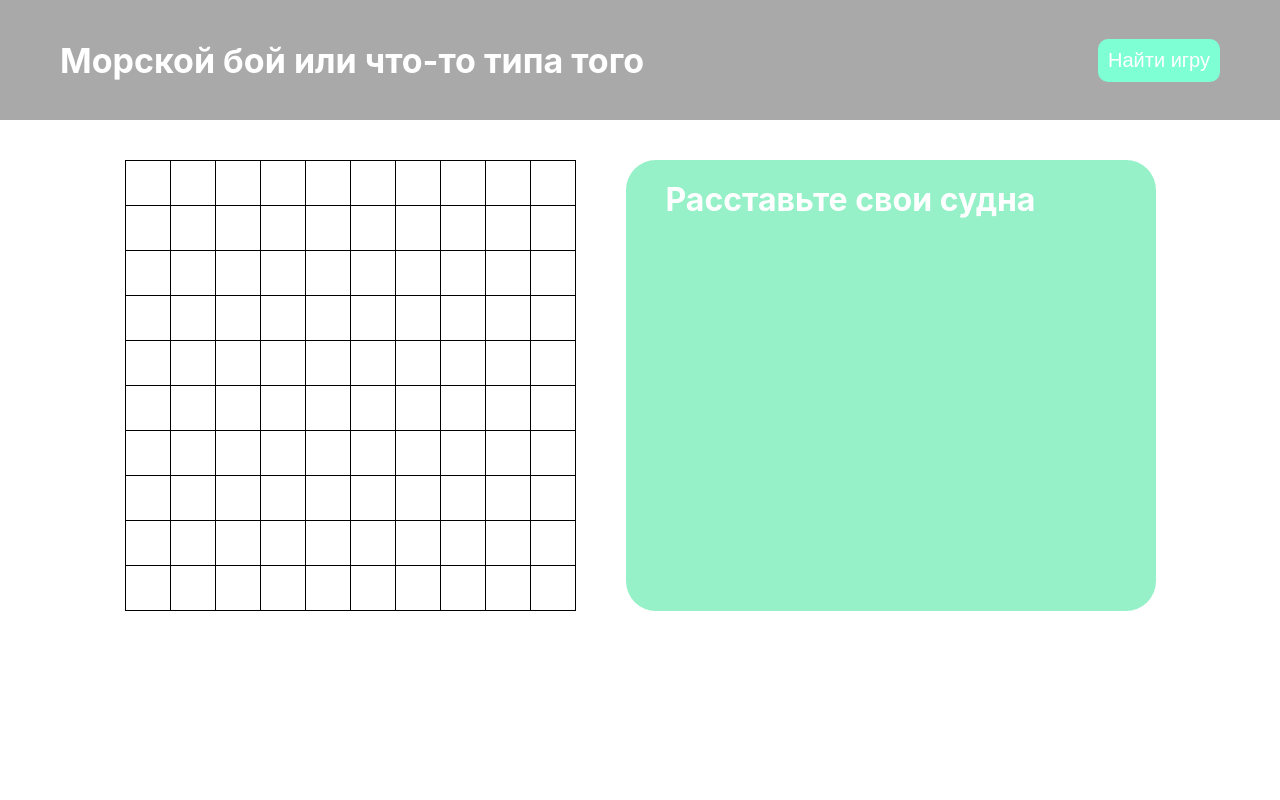
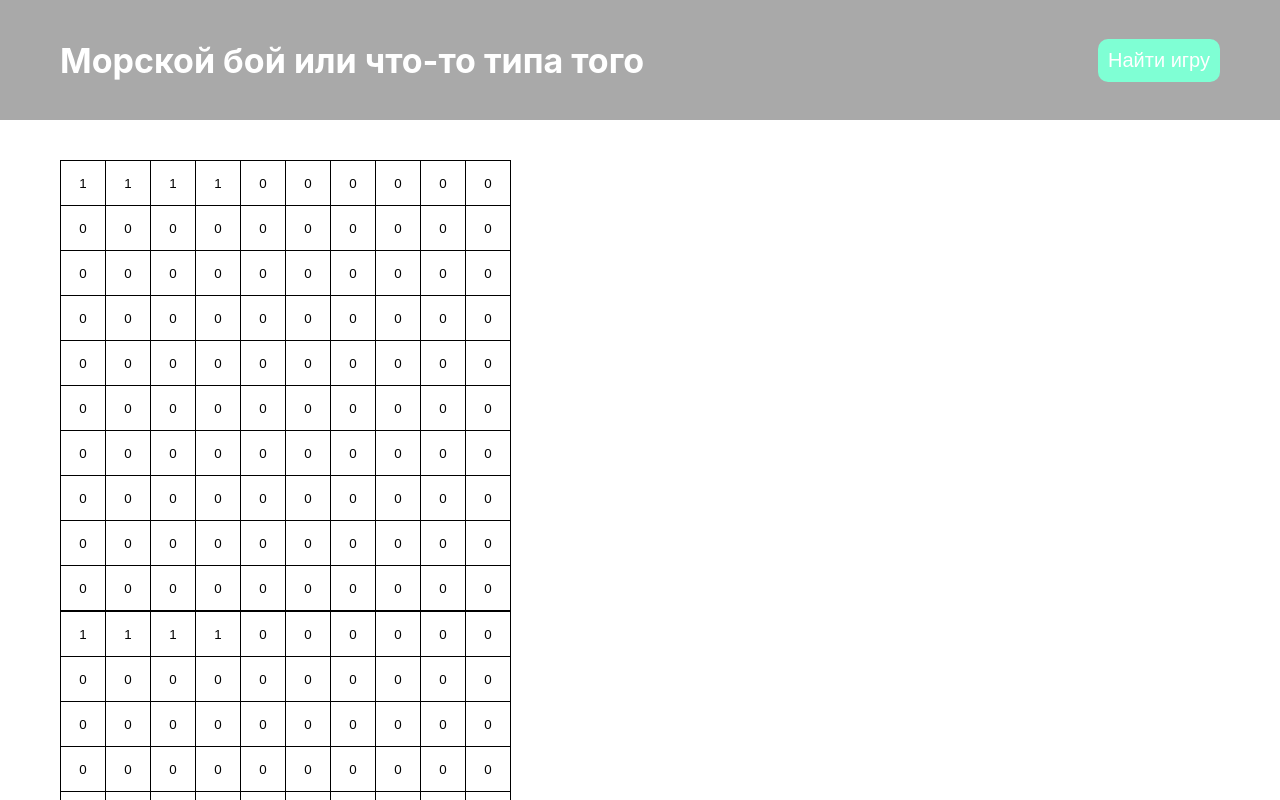
Before and after one commit to FireZerGG/shipFight, a React (Create React App) app in the folder frontend/: page /game in a window 1280 px wide. Shown: the top 800 px of the page. Built offline with nearby package versions, Linux system fonts and the light colour scheme; no server answers.

Commit message:
attack in gameField

```diff
--- /dev/null
+++ b/frontend/src/components/main/Game.jsx
@@ -0,0 +1,27 @@
+import { useEffect, useRef } from "react"
+import { GameField } from "./game-field"
+
+export function Game ()  {
+
+    const socket = useRef()
+
+    useEffect(() => {
+        socket.current = new WebSocket('ws://localhost:5000')
+
+        socket.current.onopen = () => {
+
+        }
+
+        socket.current.onmessage = () => {
+
+        }
+
+    }, [])
+
+  return (
+    <div >
+        <GameField />
+        <GameField />
+    </div>
+  )
+}
--- a/frontend/src/components/main/game-field.jsx
+++ b/frontend/src/components/main/game-field.jsx
@@ -1,26 +1,42 @@
+import { useState } from "react"
 import mainStyles from "./main.module.css"
 
 export function GameField() {
-    let cells = new Array(100).fill(0);
-    const handleCellClick = (index) => {
-        console.log(index)
+    let cellsArr = [1, 1, 1, 1]
+    for (let i= 4; i < 100; i++) {
+        cellsArr.push(0)
     }
+
+    const [cells, setSells] = useState(cellsArr)
+    let canAttack = true
+    // этот useState будет находится в родительском компоненте, setSells будет прокидываться сюда
+
+    const attack = (index) => {
+        if (!canAttack) return
+        if (cells[index] === 2 || cells[index] === 3) {
+            return
+        } else if (cells[index] === 0) {
+            setSells(prefCells => prefCells.map((num, i) => i === index ? 3 : num))
+        } else if (cells[index] === 1) {
+            setSells(prefCells => prefCells.map((num, i) => i === index ? 2 : num))
+        }
+    }
+
     return (
         <div className={mainStyles.gameField}>
             {cells.map((e, index) => (
                 <GameCell
                     key={index}
-                    onClick = {() => {
-                        handleCellClick(index);
-                    }}
+                    e = {e}
+                    onClick = {() => attack(index)}
                 ></GameCell>
             ))}
         </div>
-    );
+    )
 }
 
-function GameCell({ onClick }) {
+function GameCell({ onClick, e }) {
     return(
-        <button onClick={onClick} className={mainStyles.cell}></button>
-    );
+        <button onClick={onClick} className={mainStyles.cell}>{e}</button>
+    )
 }
--- a/frontend/src/components/main/main.jsx
+++ b/frontend/src/components/main/main.jsx
@@ -1,10 +1,11 @@
 import mainStyles from "./main.module.css";
 import { GameMenu } from "./game-menu";
+import { Game } from "./Game"
 
 export function Main() {
     return (
         <main className={mainStyles.main}>
-            <GameMenu />
+            <Game />
         </main>
     );
 }
```
